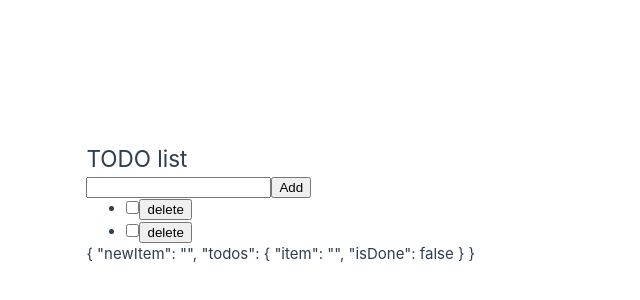
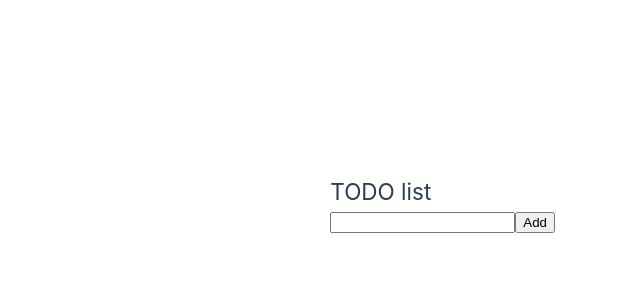
Before and after one commit to yutounun/vuePractice, a Vue app in the folder vue-project/: page / in a window 1280 px wide. Shown: the part 196-496 px from the top of the page, without its empty margins (85-725 px from the left). Built offline with nearby package versions, Linux system fonts and the light colour scheme.

Commit message:
Complete todolist

```diff
--- a/vue-project/src/App.vue
+++ b/vue-project/src/App.vue
@@ -4,15 +4,13 @@ import HelloWorld from "@/components/HelloWorld.vue";
 </script>
 
 <template>
-  <header>
   <div class="wrapper">
-      <HelloWorld msg="You did it!" />
+    <HelloWorld />
     <!-- <nav>
       <RouterLink to="/">Home</RouterLink>
       <RouterLink to="/about">About</RouterLink>
     </nav> -->
   </div>
-  </header>
 </template>
 
 <style>
@@ -24,54 +22,6 @@ import HelloWorld from "@/components/HelloWorld.vue";
   padding: 2rem;
 
   font-weight: normal;
-}
-
-header {
-  line-height: 1.5;
-  max-height: 100vh;
-}
-
-.logo {
-  display: block;
-  margin: 0 auto 2rem;
-}
-
-a,
-.green {
-  text-decoration: none;
-  color: hsla(160, 100%, 37%, 1);
-  transition: 0.4s;
-}
-
-@media (hover: hover) {
-  a:hover {
-    background-color: hsla(160, 100%, 37%, 0.2);
-  }
-}
-
-nav {
-  width: 100%;
-  font-size: 12px;
-  text-align: center;
-  margin-top: 2rem;
-}
-
-nav a.router-link-exact-active {
-  color: var(--color-text);
-}
-
-nav a.router-link-exact-active:hover {
-  background-color: transparent;
-}
-
-nav a {
-  display: inline-block;
-  padding: 0 1rem;
-  border-left: 1px solid var(--color-border);
-}
-
-nav a:first-of-type {
-  border: 0;
 }
 
 @media (min-width: 1024px) {
@@ -86,29 +36,10 @@ nav a:first-of-type {
     padding: 0 2rem;
   }
 
-  header {
-    display: flex;
-    place-items: center;
-    padding-right: calc(var(--section-gap) / 2);
-  }
-
-  header .wrapper {
+  .wrapper {
     display: flex;
     place-items: flex-start;
     flex-wrap: wrap;
   }
-
-  .logo {
-    margin: 0 2rem 0 0;
-  }
-
-  nav {
-    text-align: left;
-    margin-left: -1rem;
-    font-size: 1rem;
-
-    padding: 1rem 0;
-    margin-top: 1rem;
-  }
 }
 </style>
--- a/vue-project/src/components/HelloWorld.vue
+++ b/vue-project/src/components/HelloWorld.vue
@@ -10,10 +10,7 @@ defineProps({
 export default {
   data: () => ({
     newItem: '',
-    todos: {
-      item: '',
-      isDone: false
-    }
+    todos: []
   }),
   methods: {
     addTodo: function() {
@@ -43,18 +40,20 @@ export default {
       <button @click="addTodo">Add</button>
       <ul>
         <li v-for="(todo,index) in todos">
-          <input type="checkbox" v-model="todos.isDone">
-          <span v-bind="{done: todo.isDone}">{{ todo.item }}</span>
+          <input type="checkbox" v-model="todo.isDone">
+          <span v-bind:class="{ done: todo.isDone }">{{ todo.item }}</span>
           <button @click="deleteTodo(index)">delete</button>
         </li>
       </ul>
     </form>
-    {{ $data }}
   </div>
 </template>
 
 <style scoped>
-.done {
+ul {
+  list-style: none;
+}
+#app li > span.done {
   text-decoration: line-through;
 }
 </style>
```
Lines whose indentation alone changed are shown as unchanged.
